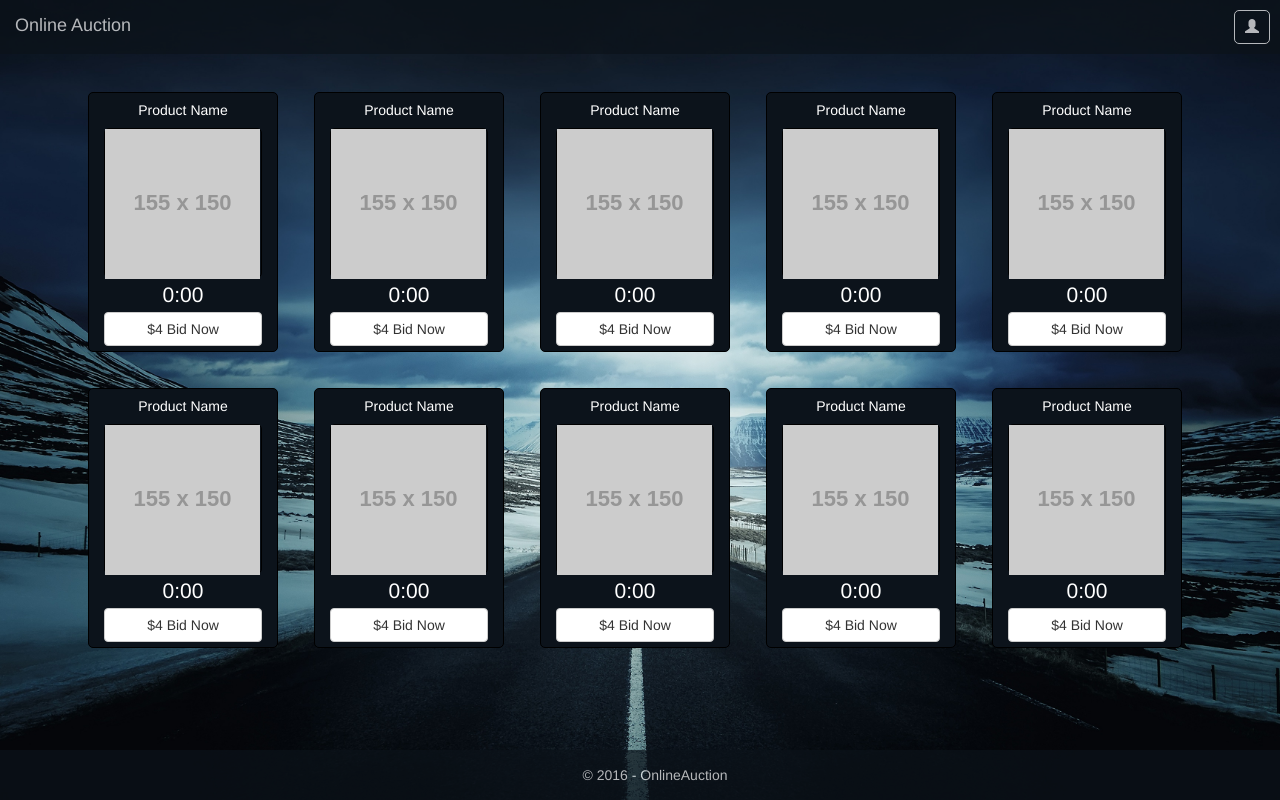
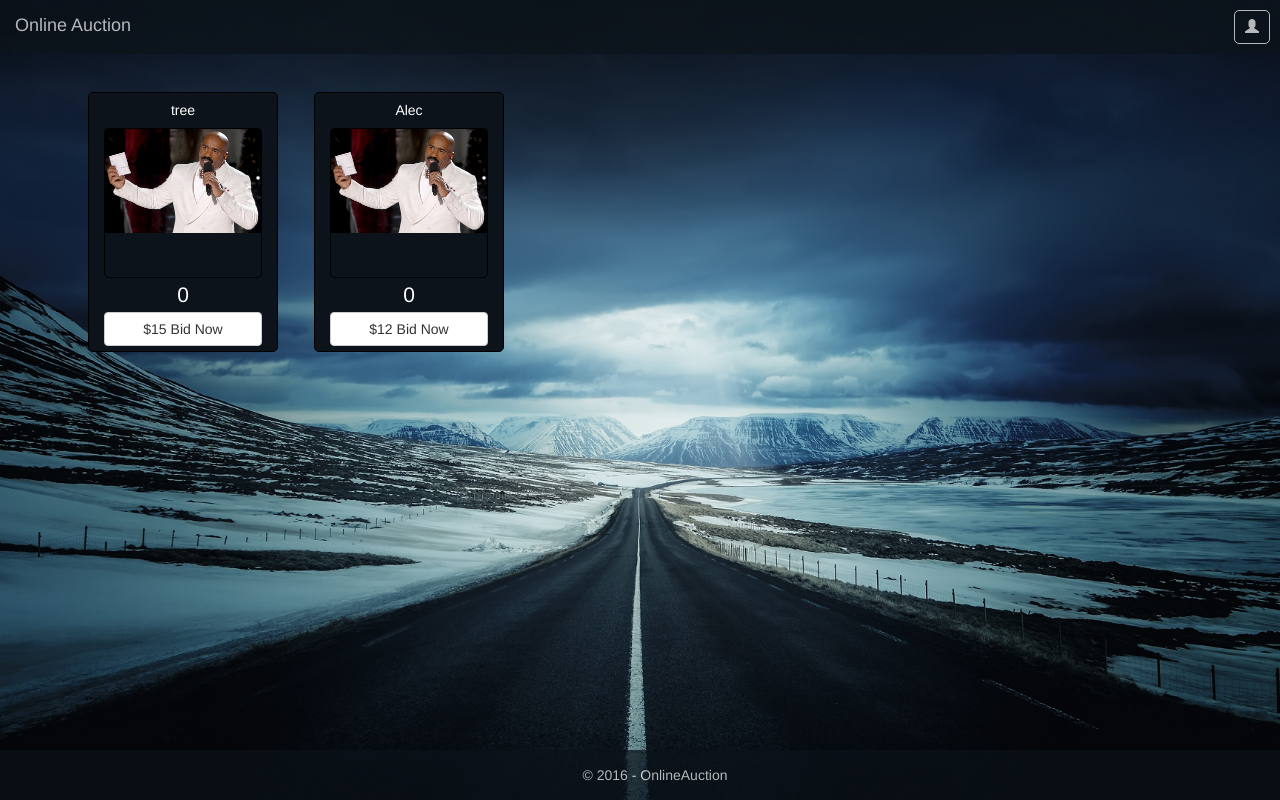
Before and after one commit to aleckleyer/OnlineAuction, a PHP site: page /PowerliftingHub/products.php in a window 1280 px wide. Run offline with PHP 8.4, Linux system fonts and the light colour scheme; data comes from the database, SQL or seed files in the repository; grey boxes labelled with a size stand in for pictures from a placeholder-image service; some libraries are stand-ins or nearby versions.

Commit message:
Dynamically show products

```diff
--- a/products.php
+++ b/products.php
@@ -45,7 +45,34 @@
 
     <div class="container" id="AuctionsList">
       <div class="row-fluid">
-        <div class="col-md-2 product">
+        <?php
+        require('dbconnect.php');
+
+        $query="SELECT * FROM `product`";
+
+        $result = $conn->query($query);
+
+        if ($result->num_rows > 0){
+          while($row = mysqli_fetch_array($result)){
+            echo '<div class="col-md-2 product">'.
+                    '<div class="row productName text-center">'.
+                      '<h5>'.$row["Name"].'</h5>'.
+                    '</div>'.
+                    '<div class="row productImg">'.
+                      '<img class="img-responsive" src="product-img/'.$row["Img"].'"/>'.
+                    '</div>'.
+                    '<div class="row productTime text-center">'.
+                      '<p class="lead">'.$row["TimeLeft"].'</p>'.
+                    '</div>'.
+                    '<div class="row productBtn">'.
+                      '<button class="btn btn-default btn-block">$'.$row["Price"].' Bid Now</button>'.
+                    '</div>'.
+                  '</div>';
+          }
+        }
+
+        ?>
+        <!-- <div class="col-md-2 product">
           <div class="row productName text-center">
             <h5>Product Name</h5>
           </div>
@@ -184,7 +211,7 @@
           <div class="row productBtn">
             <button class="btn btn-default btn-block">$4 Bid Now</button>
           </div>
-        </div>
+        </div> -->
       </div>
     </div>
 
```
